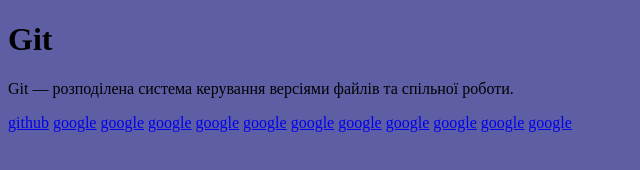
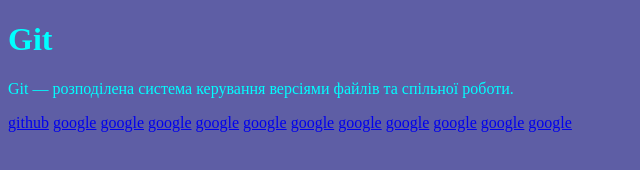
Before and after one commit to Robert-gut/git-test, a plain HTML site: page index.html in a window 1280 px wide. Shown: the whole page, without its empty margins (0-640 px from the left). Drawn offline with Linux system fonts and the light colour scheme.

Commit message:
added color

```diff
--- a/style/style.css
+++ b/style/style.css
@@ -1,3 +1,4 @@
 body{
     background-color: rgb(94, 94, 165);
+    color: aqua;
 }
```
